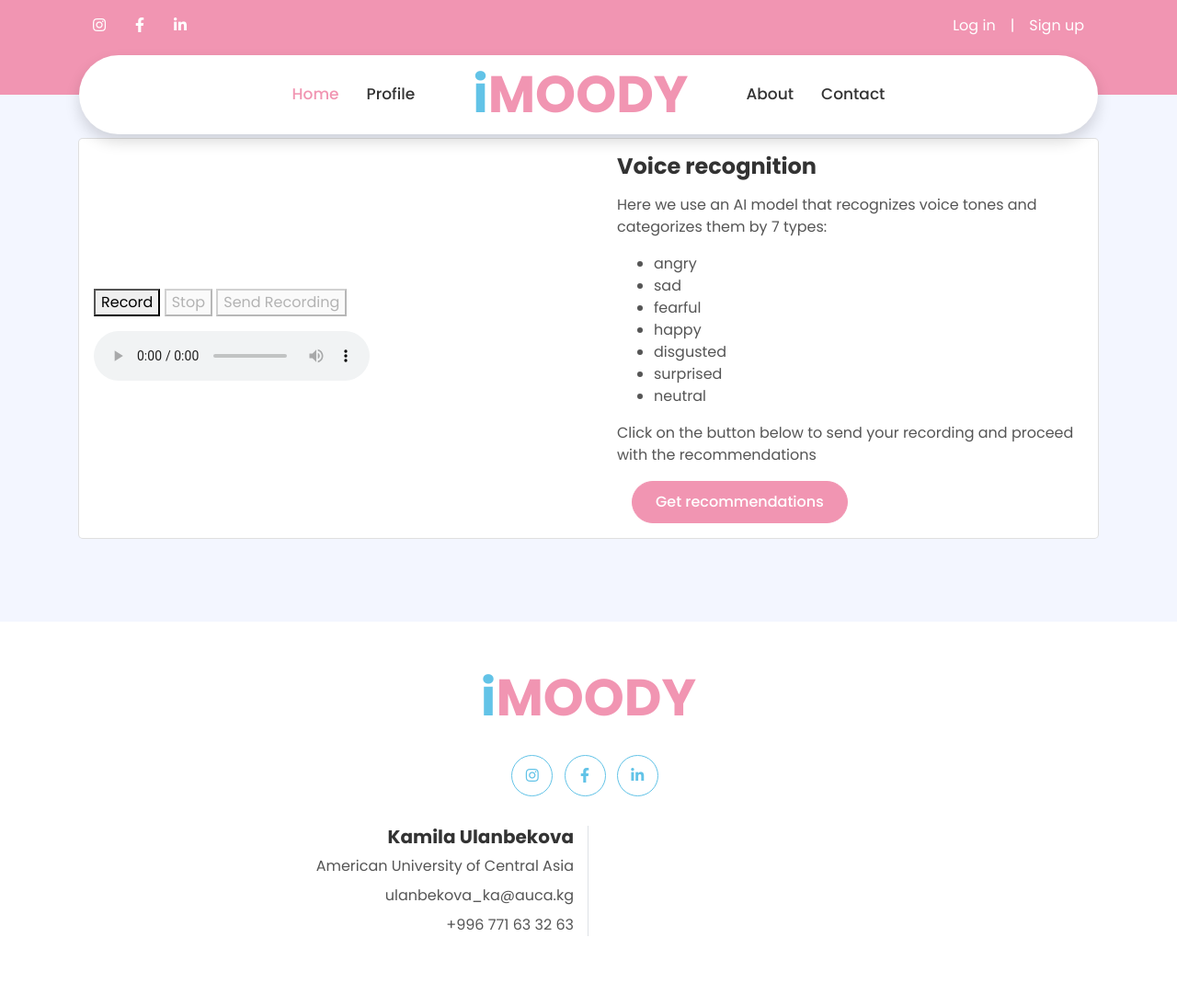
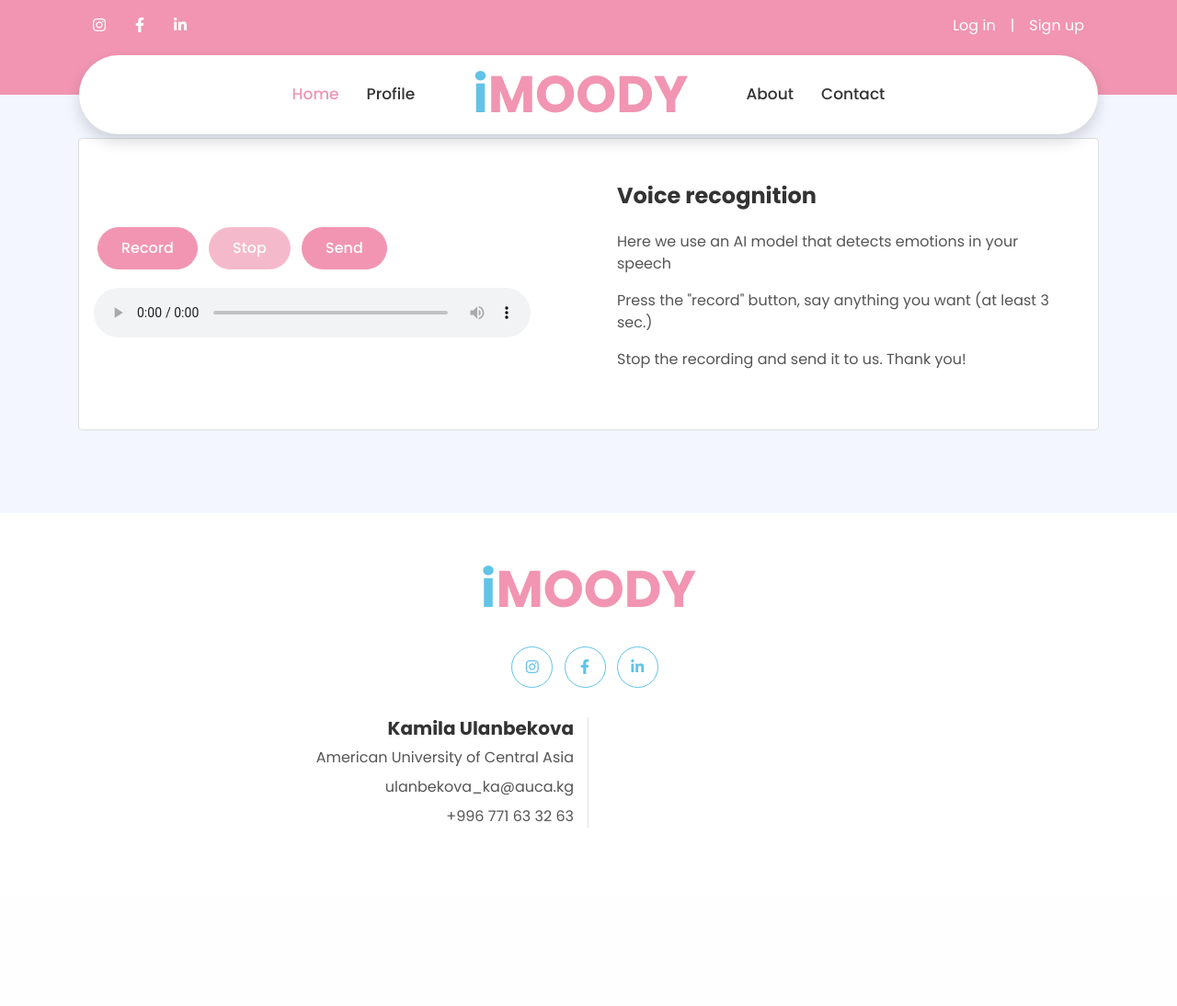
Before and after one commit to ulanbekova-ka/web, a Django app: page /recommenderSystem/voice/ in a window 1280 px wide. Shown: the whole page at 92% size. After the commit the page ends 900 px from the top, so only its background shows below. Run offline with Django 4.2, Linux system fonts and the light colour scheme; some libraries are stand-ins or nearby versions.

Commit message:
Add media options

```diff
--- a/mysite/recommenderSystem/templates/face.html
+++ b/mysite/recommenderSystem/templates/face.html
@@ -23,7 +23,7 @@
                     <li>neutral</li>
                 </ul>
                 <p>Click on the button below to take the photo and proceed with the recommendations</p>
-                <button id="capture" class="btn btn-primary mx-sm-3">Get recommendations</button>
+                <a id="capture" href="{% url 'media' emotion %}" class="btn btn-primary mx-sm-3">Get recommendations</a>
             </div>
         </div>
     </div>
--- a/mysite/recommenderSystem/templates/home.html
+++ b/mysite/recommenderSystem/templates/home.html
@@ -109,7 +109,7 @@
                         <div class="position-relative text-center bg-light rounded p-4 pb-5" style="margin-top: -75px;">
                             <h5 class="font-weight-semi-bold mt-5 mb-3 pt-5">Questionnaire</h5>
                             <p>Answer to some easy questions, and we will try our best to define your current emotion!</p>
-                            <a href="{% url 'media' %}" class="border-bottom border-secondary text-decoration-none text-secondary">Learn More</a>
+                            <a href="{% url 'media' 'sad' %}" class="border-bottom border-secondary text-decoration-none text-secondary">Learn More</a>
                         </div>
                     </div>
                 </div>
--- a/mysite/recommenderSystem/templates/voice.html
+++ b/mysite/recommenderSystem/templates/voice.html
@@ -8,30 +8,33 @@
     <div class="card">
         <div class="row align-items-center">
             <div class="col m-sm-3">
-              <button id="recordButton">Record</button>
-              <button id="stopButton" disabled>Stop</button>
-              <button id="sendButton" disabled>Send Recording</button>
-              <p id="status"></p>
-              <audio id="audioElement" controls></audio>
+                <button id="recordButton" class="btn btn-primary m-sm-1">Record</button>
+                <button id="stopButton" class="btn btn-primary m-sm-1" disabled>Stop</button>
+                <a href="{% url 'media' emotion %}" id="capture" class="btn btn-primary m-sm-1">Send</a>
+                <p id="status"></p>
+                <audio id="audioElement" controls></audio>
             </div>
-            <div class="col m-sm-3">
-                <h4 class="font-weight-bold mb-3">Voice recognition</h4>
-                <p>Here we use an AI model that recognizes voice tones and categorizes them by 7 types:</p>
-                <ul>
-                    <li>angry</li>
-                    <li>sad</li>
-                    <li>fearful</li>
-                    <li>happy</li>
-                    <li>disgusted</li>
-                    <li>surprised</li>
-                    <li>neutral</li>
-                </ul>
-                <p>Click on the button below to send your recording and proceed with the recommendations</p>
-                <a href="{% url 'media' %}" id="capture" class="btn btn-primary mx-sm-3">Get recommendations</a>
+            <div class="col m-sm-5">
+                <h4 class="font-weight-bold mb-4">Voice recognition</h4>
+                <p>Here we use an AI model that detects emotions in your speech</p>
+                <p>Press the "record" button, say anything you want (at least 3 sec.)</p>
+                <p>Stop the recording and send it to us. Thank you!</p>
             </div>
         </div>
     </div>
 </div>
+
+<style>
+audio {
+  width: 100%;
+  margin: 0 auto;
+}
+
+audio::-webkit-media-controls-panel {
+  color: #fff;
+  border-radius: 5px;
+}
+</style>
 
 <script>
     let mediaRecorder;
@@ -45,7 +48,7 @@ navigator.mediaDevices.getUserMedia({ audio: true })
             mediaRecorder.start();
             document.getElementById('recordButton').disabled = true;
             document.getElementById('stopButton').disabled = false;
-            document.getElementById('sendButton').disabled = true;
+            document.getElementById('capture').disabled = true;
             document.getElementById('status').innerHTML = 'Recording...';
         };
 
@@ -53,7 +56,7 @@ navigator.mediaDevices.getUserMedia({ audio: true })
             mediaRecorder.stop();
             document.getElementById('recordButton').disabled = false;
             document.getElementById('stopButton').disabled = true;
-            document.getElementById('sendButton').disabled = false;
+            document.getElementById('capture').disabled = false;
             document.getElementById('status').innerHTML = 'Recording stopped.';
         };
 
@@ -71,7 +74,7 @@ navigator.mediaDevices.getUserMedia({ audio: true })
         console.log('Error accessing microphone:', error);
     });
 
-document.getElementById('sendButton').onclick = function() {
+document.getElementById('capture').onclick = function() {
     let audioBlob = new Blob(audioChunks, { type: 'audio/wav' });
     let formData = new FormData();
     formData.append('audio', audioBlob);
--- a/mysite/recommenderSystem/urls.py
+++ b/mysite/recommenderSystem/urls.py
@@ -9,5 +9,8 @@ urlpatterns = [
     path("login/", views.login_page, name="login"),
     path("logout/", views.logout_page, name="logout"),
     path('voice/', views.voice_page, name='voice'),
-    path('media/', views.media_page, name='media'),
+    path('media/<str:emotion>/', views.media_page, name='media'),
+    path('open_youtube/<str:emotion>/', views.open_youtube, name='open_youtube'),
+    path('find_books/<str:emotion>/', views.find_books, name='find_books'),
+    path('find_movies/<str:emotion>/', views.find_movies, name='find_movies'),
 ]
--- a/mysite/recommenderSystem/views.py
+++ b/mysite/recommenderSystem/views.py
@@ -1,8 +1,8 @@
+import webbrowser
 from django.contrib import messages
-from django.http import JsonResponse
 from django.shortcuts import render, redirect
 from django.contrib.auth import authenticate, login, logout
-from .emotion_detection import emotion_by_voice
+from .emotion_detection import emotion_by_voice, emotion_by_face
 from .forms import CreateUserForm
 
 
@@ -10,25 +10,46 @@ def home_page(request):
     return render(request, 'home.html')
 
 
-def media_page(request):
-    return render(request, 'media.html')
+def media_page(request, emotion):
+    context = {'emotion': emotion}
+    return render(request, 'media.html', context)
+
+
+def open_youtube(request, emotion):
+    webbrowser.open(f"https://www.youtube.com/results?search_query={emotion}+songs")
+    return redirect('media', emotion)
+
+
+def find_books(request, emotion):
+    webbrowser.open(f"https://www.google.com/search?q={emotion}+books+to+read")
+    return redirect('media', emotion)
+
+
+def find_movies(request, emotion):
+    webbrowser.open(f"https://www.google.com/search?q=top+{emotion}+movies")
+    return redirect('media', emotion)
 
 
 def voice_page(request):
+    emotion = "happy"
     if request.method == 'POST':
         audio_file = request.FILES['audio']
         emotion = emotion_by_voice(audio_file)
-        return redirect('media')
-    else:
-        return render(request, 'voice.html')
+        return redirect('media', emotion)
+
+    context = {'emotion': emotion}
+    return render(request, 'voice.html', context)
 
 
 def face_page(request):
+    emotion = "sad"
     if request.method == 'POST':
         image_file = request.FILES['image']
-        print(image_file)
-        return redirect('media')
-    return render(request, 'face.html')
+        emotion = emotion_by_face(image_file)
+        return redirect('media', emotion)
+
+    context = {'emotion': emotion}
+    return render(request, 'face.html', context)
 
 
 def register_page(request):
```
Also changed, not shown: mysite/recommenderSystem/templates/media.html (+7 -7 lines).
